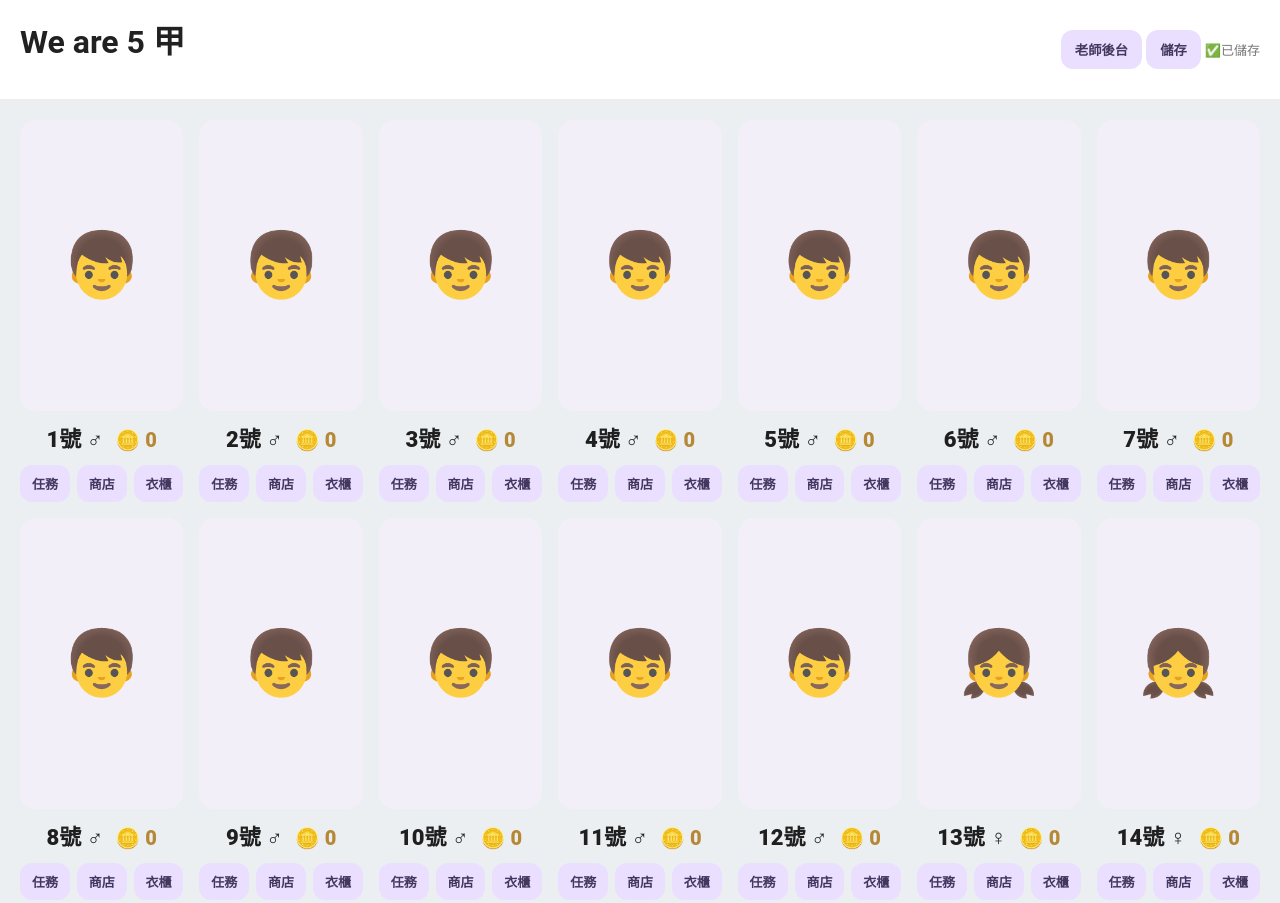
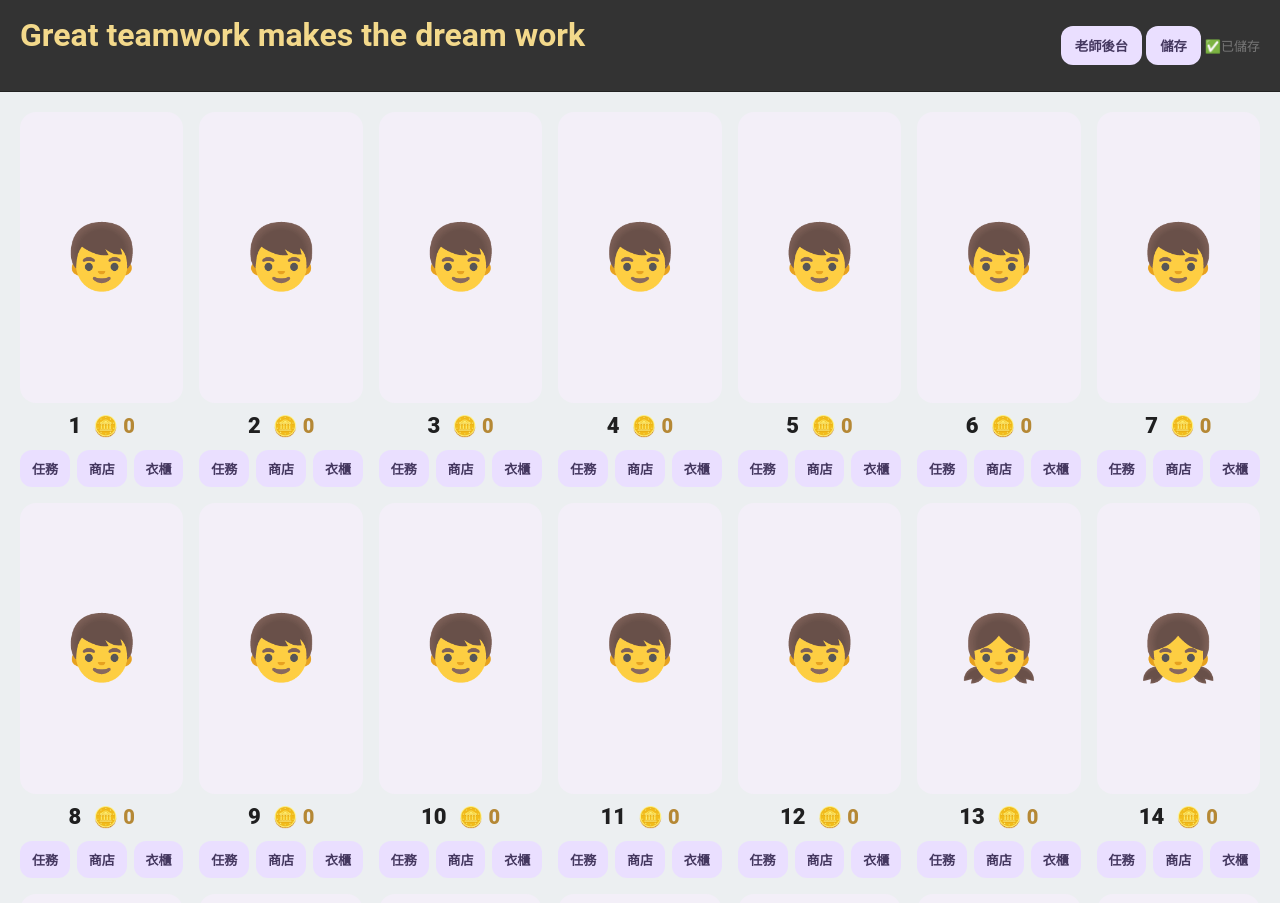
Before and after one commit to AviaWu/classroom-115, a plain HTML site: page public/index.html in a window 1280 px wide. Shown: the top 903 px of the page. Drawn offline with Linux system fonts and the light colour scheme; some packages are replaced by stand-ins of ours.

Commit message:
title chage

```diff
--- a/public/index.html
+++ b/public/index.html
@@ -8,7 +8,8 @@
 *{box-sizing:border-box}
 body{margin:0;font-family:"Noto Sans TC",system-ui,sans-serif;background:#f8f4ff;color:#403b4d}
 .bg{position:fixed;inset:0;z-index:-1;background-size:cover;background-position:center;background-repeat:no-repeat}
-header{position:sticky;top:0;z-index:10;background:#fff;border-bottom:1px solid #eee;padding:16px 20px;display:flex;justify-content:space-between;align-items:center;gap:12px}
+header{position:sticky;top:0;z-index:10;background:#333;border-bottom:1px solid #222;padding:16px 20px;display:flex;justify-content:space-between;align-items:center;gap:12px}
+header h1{color:#f3d98b}
 h1,h2,h3{margin-top:0}
 .wrap{max-width:1450px;margin:auto;padding:20px}
 button{border:0;border-radius:12px;padding:10px 14px;font-weight:700;cursor:pointer;background:#eadfff;color:#44375f}
@@ -111,7 +112,7 @@ input[type="number"]{width:85px}
 <div class="bg" id="userBg"></div>
 
 <header>
-<h1>We are 5 甲</h1>
+<h1>Great teamwork makes the dream work</h1>
 <div>
 <button onclick="openBackend()">老師後台</button>
 <button onclick="save()">儲存</button>
@@ -353,7 +354,7 @@ function render(){
         return `<div class="card">
             <div class="avatar">${bgHtml}${charHtml}${layHtml}</div>
             <div>
-                <span class="num">${s.id}號 ${s.gender==="M"?"♂":"♀"}</span>
+                <span class="num">${s.id}</span>
                 <span class="tokens">🪙 ${s.tokens}</span>
             </div>
             <div class="actions">
@@ -677,7 +678,7 @@ async function backend(){
     <div class="small">點擊號碼可直接覆蓋設定代幣</div>
     <div class="row" style="flex-wrap:wrap;gap:6px">
     ${state.students.map(s=>
-        `<button onclick="editToken(${s.id})" style="padding:4px 8px">${s.id}號 ${s.gender==="M"?"♂":"♀"} 🪙${s.tokens}</button>`
+        `<button onclick="editToken(${s.id})" style="padding:4px 8px">${s.id} 🪙${s.tokens}</button>`
     ).join("")}
     </div>
 
```
